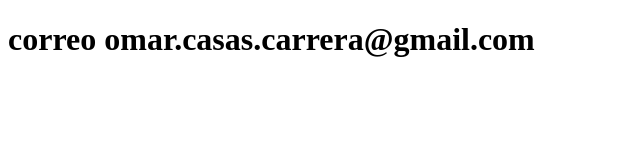
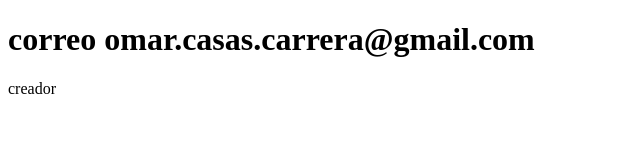
Before and after one commit to kovacs27/Amigo-secreto, a plain HTML site: page contacto.html in a window 1280 px wide. Shown: the full height of the page, 0-640 px from the left. Drawn offline with Linux system fonts and the light colour scheme.

Commit message:
Actualiza el contacto

```diff
--- a/contacto.html
+++ b/contacto.html
@@ -7,5 +7,6 @@
 </head>
 <body>
     <h1>correo omar.casas.carrera@gmail.com</h1>
+    <p>creador</p>
 </body>
 </html>
```
